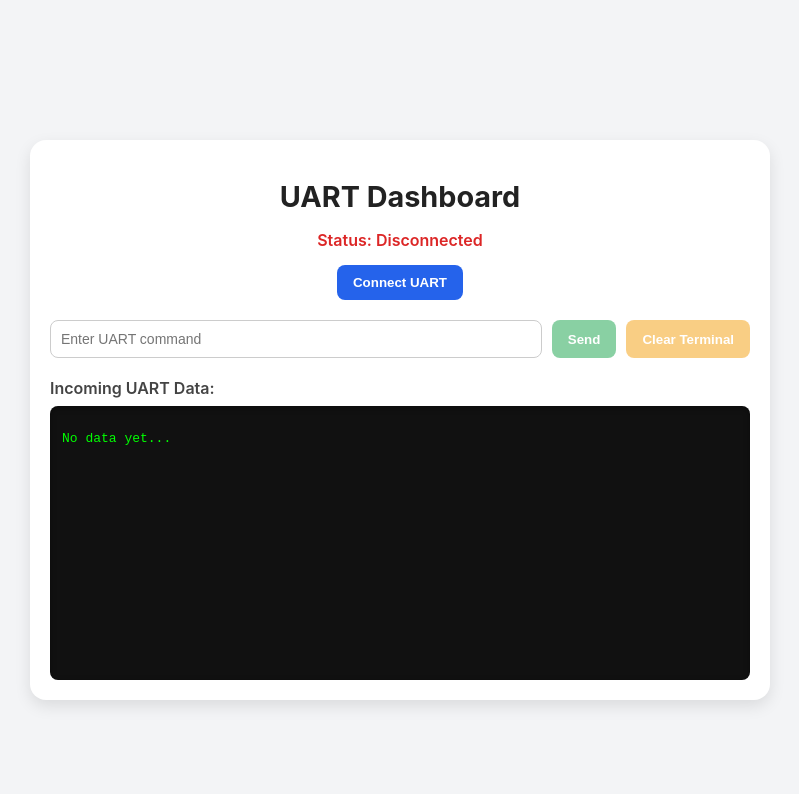
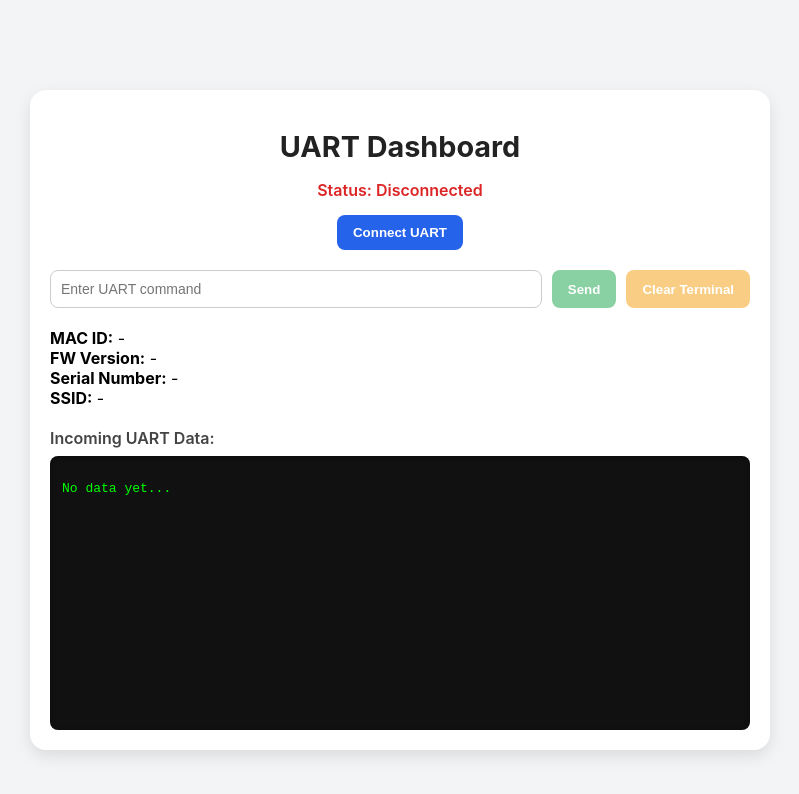
Before and after one commit to siddhiGvc2/Kwikay_Uart_Monitor, a React (Create React App) app: page / in a window 1280 px wide. Shown: the top 794 px of the page, without its empty margins (240-1039 px from the left). Built offline with nearby package versions, Linux system fonts and the light colour scheme.

Commit message:
Displayed Mac & Serial

```diff
--- a/src/App.js
+++ b/src/App.js
@@ -9,14 +9,36 @@ export default function App() {
   const [msg, setMsg] = useState("");
   const [status, setStatus] = useState("Disconnected");
 
+  // Parsed device info
+  const [deviceInfo, setDeviceInfo] = useState({
+    macId: "",
+    fwVersion: "",
+    serialNumber: "",
+    ssid: "",
+  });
+
   const terminalRef = useRef(null);
 
-  // Auto-scroll terminal when new data comes
   useEffect(() => {
     if (terminalRef.current) {
       terminalRef.current.scrollTop = terminalRef.current.scrollHeight;
     }
   }, [uartData]);
+
+  // Parse terminal data into device info
+  const parseDeviceInfo = (data) => {
+    const lines = data.split(/\r?\n/);
+    const info = { macId: "", fwVersion: "", serialNumber: "", ssid: "" };
+
+    lines.forEach((line) => {
+      if (line.startsWith("MAC:")) info.macId = line.split("MAC:")[1].trim();
+      else if (line.startsWith("FW:")) info.fwVersion = line.split("FW:")[1].trim();
+      else if (line.startsWith("Serial:")) info.serialNumber = line.split("Serial:")[1].trim();
+      else if (line.startsWith("SSID:")) info.ssid = line.split("SSID:")[1].trim();
+    });
+
+    setDeviceInfo(info);
+  };
 
   // Connect to UART
   const connectSerial = async () => {
@@ -36,14 +58,15 @@ export default function App() {
 
       const decoder = new TextDecoder();
 
-      // Read loop
       const readLoop = async () => {
         try {
           while (true) {
             const { value, done } = await reader.read();
             if (done) break;
             if (value) {
-              setUartData((prev) => prev + decoder.decode(value));
+              const text = decoder.decode(value);
+              setUartData((prev) => prev + text);
+              parseDeviceInfo(text); // Parse each incoming chunk
             }
           }
         } catch (err) {
@@ -76,15 +99,15 @@ export default function App() {
         await port.close();
         setPort(null);
       }
-      setUartData(""); // Clear terminal
+      setUartData("");
+      setDeviceInfo({ macId: "", fwVersion: "", serialNumber: "", ssid: "" });
       setStatus("Disconnected");
-      console.log("✅ Disconnected from UART");
+      console.log("✅ Disconnected and cleared data");
     } catch (err) {
       console.error("Error disconnecting:", err);
     }
   };
 
-  // Send message
   const sendSerial = async () => {
     if (!writer || !msg) return;
     try {
@@ -100,12 +123,12 @@ export default function App() {
       <div className="card">
         <h1 className="title">UART Dashboard</h1>
 
-        {/* Connection Status */}
+        {/* Status */}
         <p className={`status ${status === "Connected" ? "connected" : "disconnected"}`}>
           Status: {status}
         </p>
 
-        {/* Connect / Disconnect Buttons */}
+        {/* Connect / Disconnect */}
         {!port ? (
           <div className="center">
             <button onClick={connectSerial} className="btn connect">
@@ -120,7 +143,7 @@ export default function App() {
           </div>
         )}
 
-        {/* Send Section */}
+        {/* Send */}
         <div className="send-section">
           <input
             type="text"
@@ -133,7 +156,10 @@ export default function App() {
             Send
           </button>
           <button
-            onClick={() => setUartData("")}
+            onClick={() => {
+              setUartData("");
+              setDeviceInfo({ macId: "", fwVersion: "", serialNumber: "", ssid: "" });
+            }}
             className="btn clear"
             disabled={!uartData}
           >
@@ -141,7 +167,23 @@ export default function App() {
           </button>
         </div>
 
-        {/* Terminal Output */}
+        {/* Device Info Cards */}
+        <div className="info-cards">
+          <div className="info-card">
+            <strong>MAC ID:</strong> {deviceInfo.macId || "-"}
+          </div>
+          <div className="info-card">
+            <strong>FW Version:</strong> {deviceInfo.fwVersion || "-"}
+          </div>
+          <div className="info-card">
+            <strong>Serial Number:</strong> {deviceInfo.serialNumber || "-"}
+          </div>
+          <div className="info-card">
+            <strong>SSID:</strong> {deviceInfo.ssid || "-"}
+          </div>
+        </div>
+
+        {/* Terminal */}
         <h2 className="subtitle">Incoming UART Data:</h2>
         <div className="terminal" ref={terminalRef}>
           <pre>{uartData || "No data yet..."}</pre>
```
